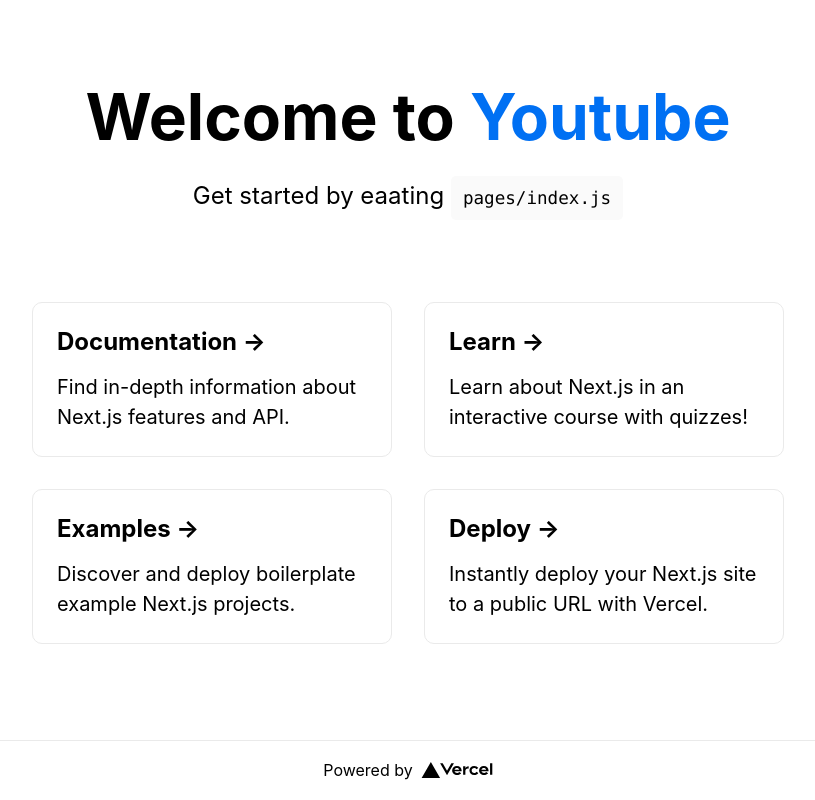
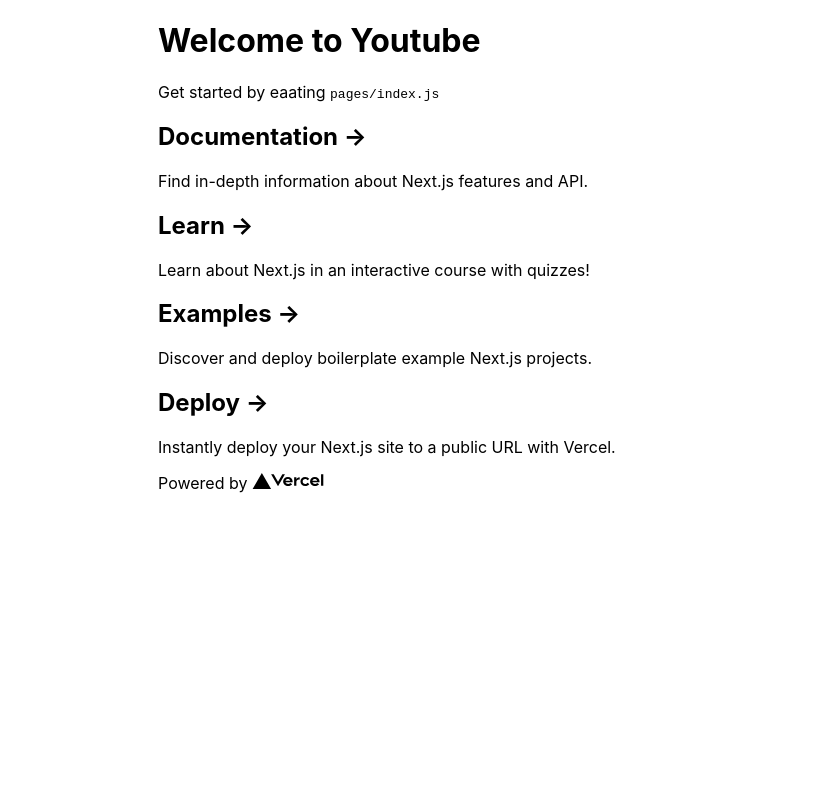
Before and after one commit to SummerProjectt/delivery-interface, a Next.js app: page / in a window 1280 px wide. Shown: the whole page, without its empty margins (232-1047 px from the left). Built offline with nearby package versions, Linux system fonts and the light colour scheme.

Commit message:
Added card component

```diff
--- a/pages/index.js
+++ b/pages/index.js
@@ -1,8 +1,12 @@
 import Head from "next/head";
 import Image from "next/image";
-import styles from "@styles/Home.module.css";
-
+import styles from "@styles/Temp.module.css";
+import Card from "@components/Card";
 export default function Home() {
+	let array = ["My name is mateo", "My name is Jeff", "Pizza is cool"];
+	function doSomething() {
+		alert("Hello");
+	}
 	return (
 		<div className={styles.container}>
 			<Head>
@@ -11,10 +15,10 @@
 				<link rel="icon" href="/favicon.ico" />
 			</Head>
 
-      <main className={styles.main}>
-        <h1 className={styles.title}>
-          Welcome to <a href="https://monkeytype.com/login">Youtube</a>
-        </h1>
+			<main className={styles.main}>
+				<h1 className={styles.title}>
+					Welcome to <a href="https://monkeytype.com/login">Youtube</a>
+				</h1>
 
 				<p className={styles.description}>
 					Get started by eaating{" "}
--- a/pages/page2.js
+++ b/pages/page2.js
@@ -12,7 +12,6 @@
 				<meta name="description" content="Generated by create next app" />
 				<link rel="icon" href="/favicon.ico" />
 			</Head>
-
 			<main className={styles.main}>
 				<h1 className={styles.title}>
 					Welcome to <a href="https://youtube.com">Youtube {fie}</a>
--- /dev/null
+++ b/src/components/Card.js
@@ -0,0 +1,8 @@
+export default function Card({ first }) {
+	return (
+		<div>
+			<p>{first}</p>
+			<p>No one likes the government either</p>
+		</div>
+	);
+}
--- /dev/null
+++ b/styles/Temp.module.css
@@ -0,0 +1,4 @@
+.container {
+	width: 500px;
+	margin: auto;
+}
--- a/styles/globals.css
+++ b/styles/globals.css
@@ -1,3 +1,7 @@
+:root {
+	--black: black;
+}
+
 html,
 body {
 	padding: 0;
```
Lines whose indentation alone changed are shown as unchanged.
